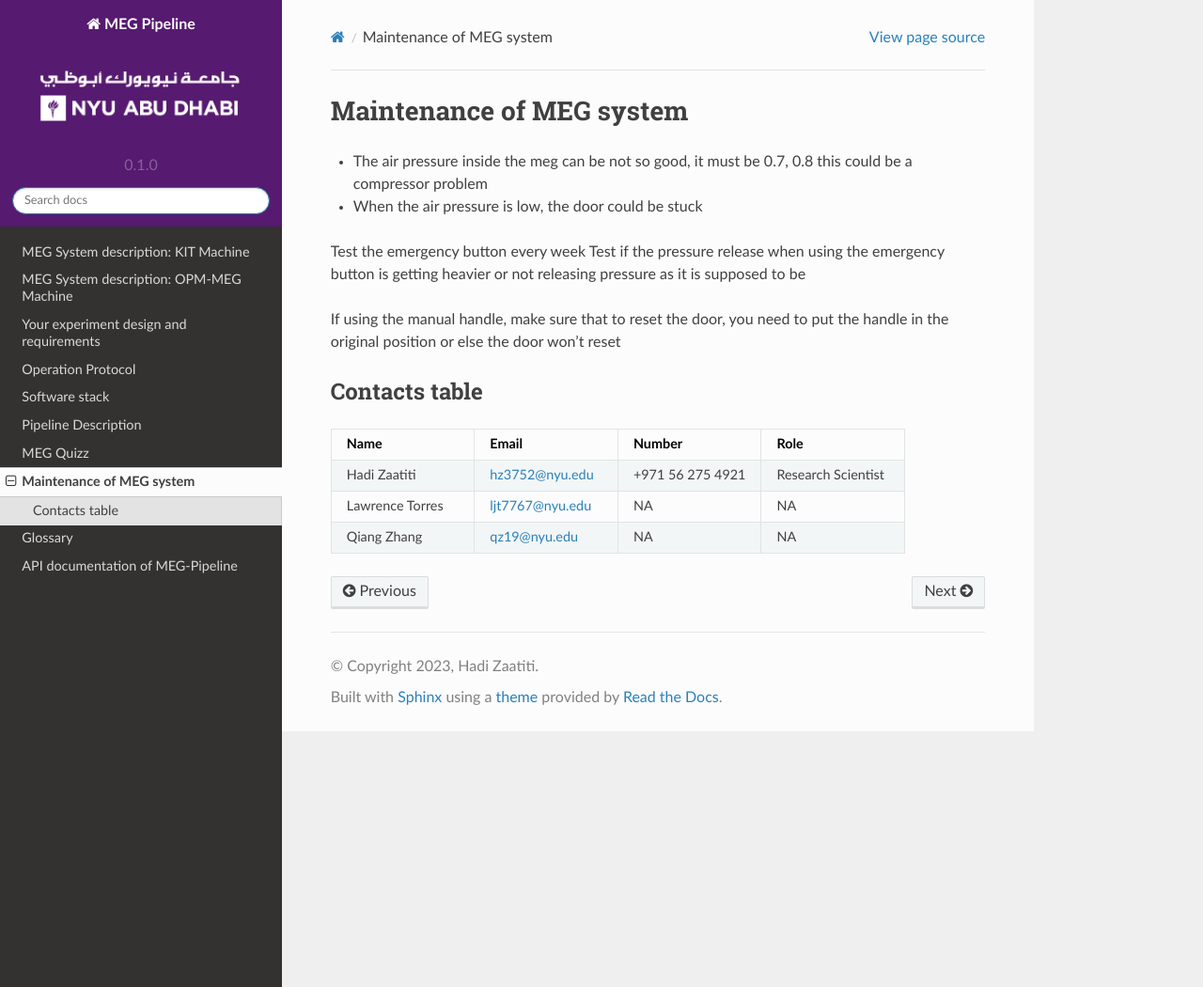
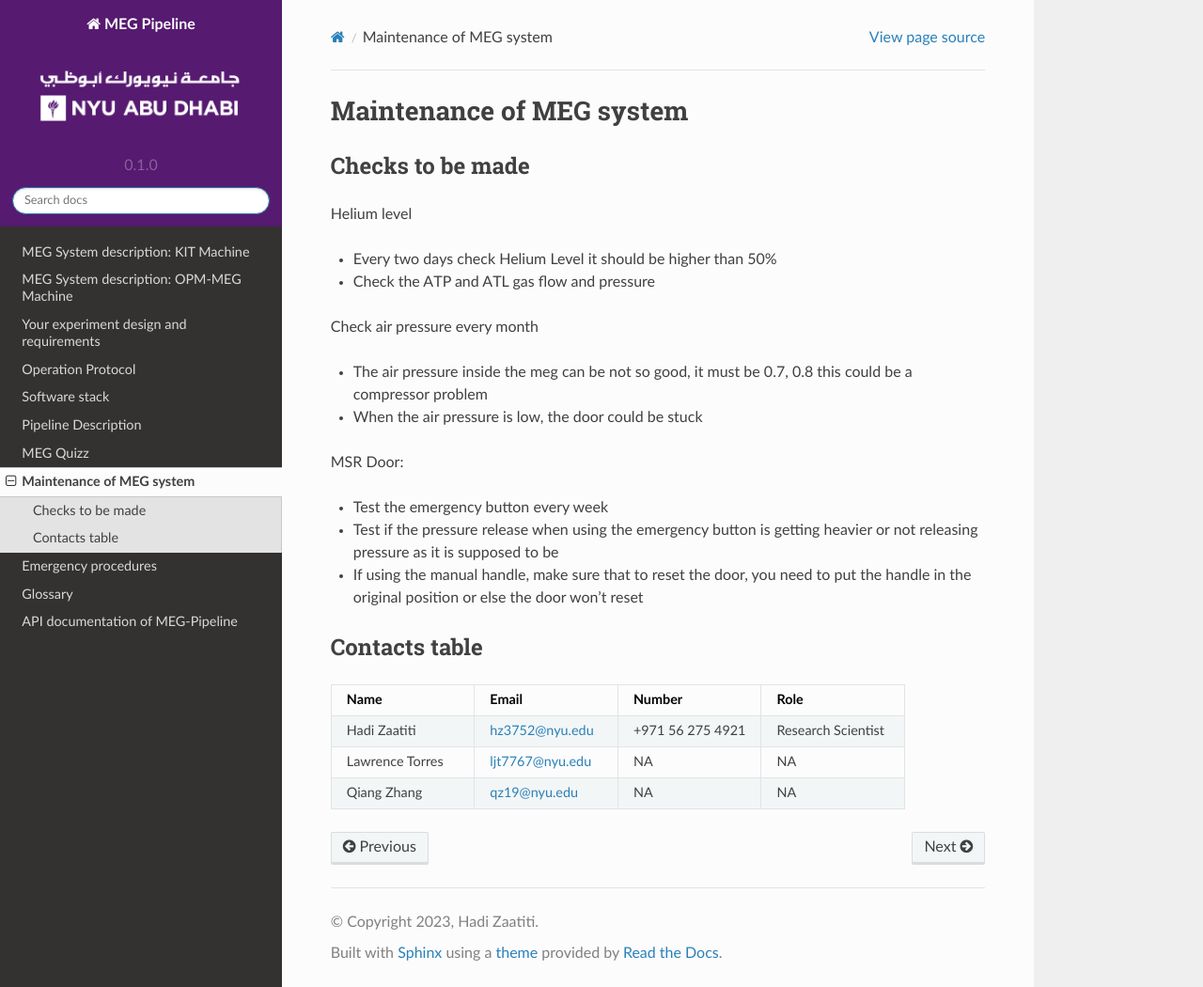
Before and after one commit to hzaatiti-NYU/meg-pipeline, a Sphinx documentation site: the page built from docs/source/maintenance.rst, in a window 1280 px wide and 1050 px high. Shown: the whole window at 94% size. Built offline with Sphinx 7.4.7 and the Read the Docs theme 2.0.0, drawn with Linux system fonts in a browser that asks for light colours.

```diff
--- a/docs/source/index.rst
+++ b/docs/source/index.rst
@@ -36,5 +36,6 @@ Contents
    pipelineoverview
    quizz
    maintenance
+   emergency
    glossary
    api
--- a/docs/source/maintenance.rst
+++ b/docs/source/maintenance.rst
@@ -2,13 +2,25 @@ Maintenance of MEG system
 =========================
 
 
+Checks to be made
+-----------------
+
+Helium level
+
+- Every two days check Helium Level it should be higher than 50%
+- Check the ATP and ATL gas flow and pressure
+
+
+Check air pressure every month
+
 -	The air pressure inside the meg can be not so good, it must be 0.7, 0.8 this could be a compressor problem
 -	When the air pressure is low, the door could be stuck
 
-Test the emergency button every week
-Test if the pressure release when using the emergency button is getting heavier or not releasing pressure as it is supposed to be
+MSR Door:
 
-If using the manual handle, make sure that to reset the door, you need to put the handle in the original position or else the door won’t reset
+- Test the emergency button every week
+- Test if the pressure release when using the emergency button is getting heavier or not releasing pressure as it is supposed to be
+- If using the manual handle, make sure that to reset the door, you need to put the handle in the original position or else the door won’t reset
 
 
 
```
Also changed, not shown: docs/source/emergency.rst (added, +10 -0 lines), 1 other file.
